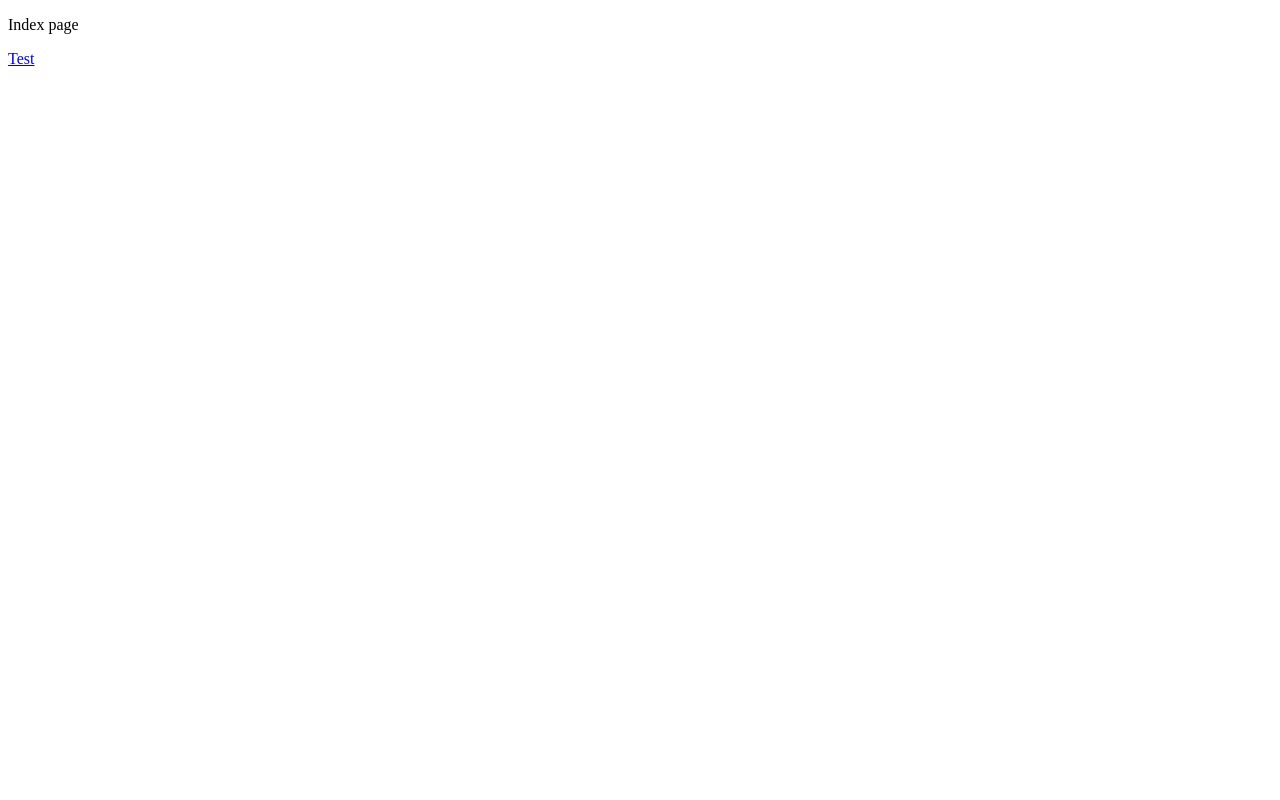
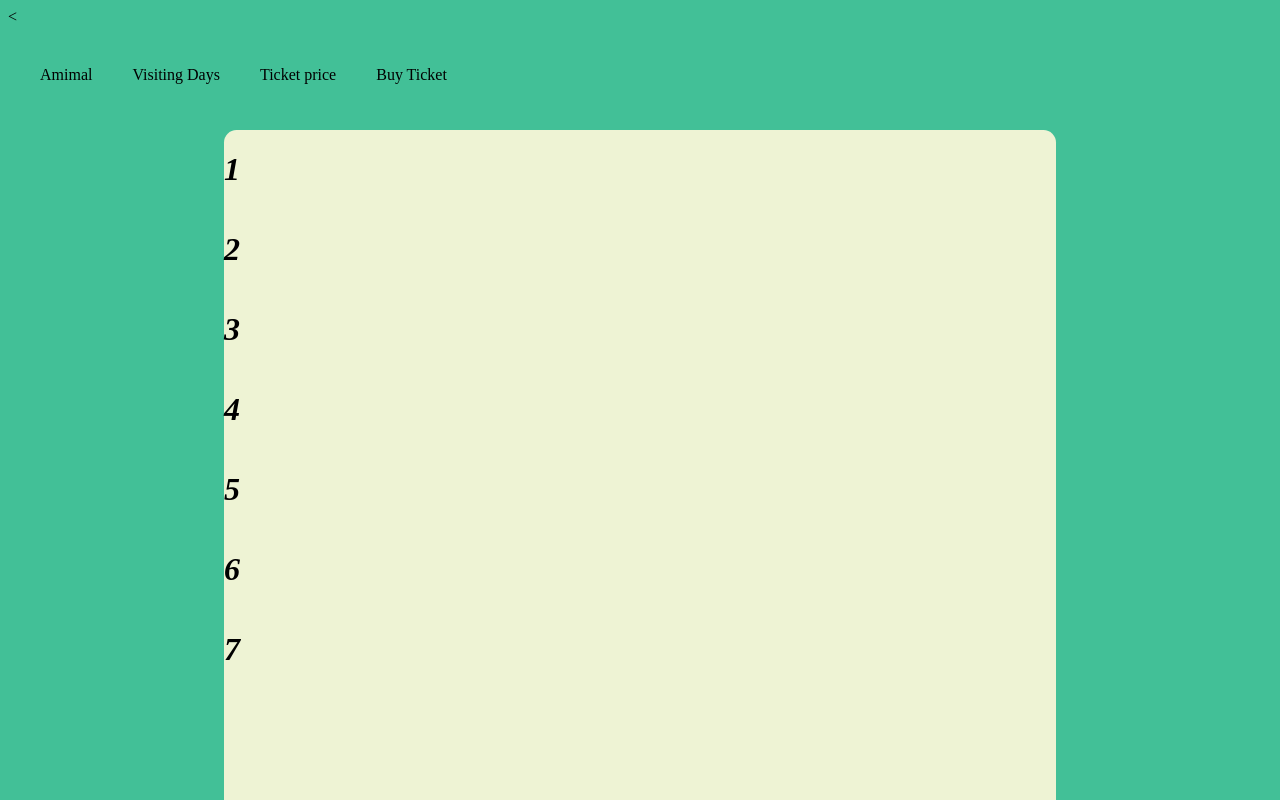
Before and after one commit to Fererra/AuthenticationWindow, a website: page views/index.html in a window 1280 px wide. Drawn offline with Linux system fonts and the light colour scheme; files that its build step writes are made by us from their sources.

Commit message:
Скелет главной страницы

```diff
--- /dev/null
+++ b/public/stylesheets/style.css
@@ -0,0 +1,32 @@
+@import url("media.css");
+
+body{
+    color: black;
+    font-family: 'Times New Roman', Times, serif;
+    background: #42c097;
+}
+.block-parents-navig{
+    width: 100px;
+    min-width: 100%;
+    position: absolute;
+    top:0;
+    left: 0;
+}
+.navig{
+    display: flex;
+    justify-content: space-between;
+    align-items:flex-end;
+    position: absolute;
+    left: 0;
+    top: 50px;
+}
+.information-window-animals{
+    background: #eef3d4;
+    max-width: 100%;
+    min-height: 100%;
+    position: absolute;
+    top: 130px;
+    left: 17.5%;
+    right: 17.5%;
+    border-radius: 12.5px 12.5px;
+}
--- a/views/index.html
+++ b/views/index.html
@@ -1,12 +1,44 @@
-<!DOCTYPE html>
+<<!DOCTYPE html>
 <html lang="en">
 <head>
     <meta charset="UTF-8">
     <meta name="viewport" content="width=device-width, initial-scale=1.0">
+    <link rel="stylesheet" href="style.css">
     <title>Document</title>
 </head>
 <body>
-    <p>Index page</p>
-    <a href="/login.html">Test</a>
+    <div class="block-parents-navig">
+         <nav>
+            <div class="navig">
+            <ul id="animal">Amimal</ul>
+            <ul id="day-visit">Visiting Days</ul>
+            <ul id="ticket-price">Ticket price</ul>
+            <ul id="buy-ticket">Buy Ticket</ul>
+            </div>
+         </nav>
+    </div>
+    <div class="information-window-animals">
+        <h1><i>1</i></h1>
+        <img scr="">
+        <p id=""></p>
+        <h1><i>2</i></h1>
+        <img scr="">
+        <p id=""></p>
+        <h1><i>3</i></h1>
+        <img scr="">
+        <p id=""></p>
+        <h1><i>4</i></h1>
+        <img scr="">
+        <p id=""></p>
+        <h1><i>5</i></h1>
+        <img scr="">
+        <p id=""></p>
+        <h1><i>6</i></h1>
+        <img scr="">
+        <p id=""></p>
+        <h1><i>7</i></h1>
+        <img scr="">
+        <p id=""></p>
+    </div>
 </body>
 </html>
```
